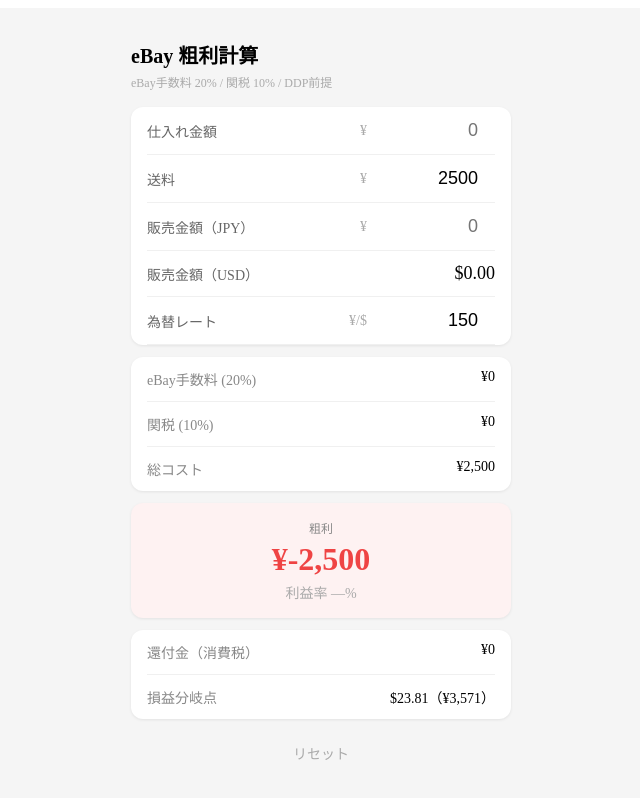
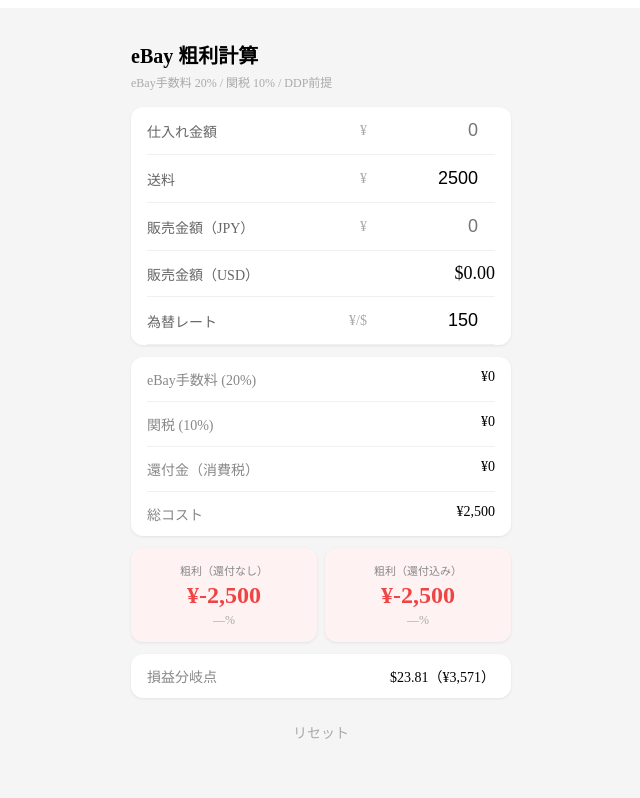
Before and after one commit to arita0222/ebay-profit-calc, a React (Vite) app: page / in a window 1280 px wide. Shown: the top 798 px of the page, without its empty margins (319-959 px from the left). Built offline with nearby package versions, Linux system fonts and the light colour scheme.

Commit message:
show profit with and without refund

```diff
--- a/src/App.jsx
+++ b/src/App.jsx
@@ -39,8 +39,10 @@
   const ebayFee = Math.round(sale * 0.2);
   const refund = Math.round(c * 10 / 110);
   const totalCost = c + s + duty + ebayFee;
-  const profit = sale - totalCost + refund;
-  const margin = sale > 0 ? ((profit / sale) * 100).toFixed(1) : "—";
+  const profitNoRefund = sale - totalCost;
+  const profitWithRefund = profitNoRefund + refund;
+  const marginNo = sale > 0 ? ((profitNoRefund / sale) * 100).toFixed(1) : "—";
+  const marginWith = sale > 0 ? ((profitWithRefund / sale) * 100).toFixed(1) : "—";
   const breakEvenJpy = Math.round((c - refund + s) / 0.7);
   const breakEvenUsd = (breakEvenJpy / r).toFixed(2);
 
@@ -62,15 +64,22 @@
         <div style={{background:"#fff",borderRadius:"12px",padding:"0 16px",marginTop:"12px",boxShadow:"0 1px 3px rgba(0,0,0,0.08)"}}>
           {row("eBay手数料 (20%)", "¥" + ebayFee.toLocaleString(), true)}
           {row("関税 (10%)", "¥" + duty.toLocaleString(), true)}
+          {row("還付金（消費税）", "¥" + refund.toLocaleString(), true)}
           {row("総コスト", "¥" + totalCost.toLocaleString(), false)}
         </div>
-        <div style={{borderRadius:"12px",padding:"16px",marginTop:"12px",textAlign:"center",background:profit>=0?"#ecfdf5":"#fef2f2",boxShadow:"0 1px 3px rgba(0,0,0,0.08)"}}>
-          <p style={{fontSize:"12px",color:"#888",margin:"0 0 4px"}}>粗利</p>
-          <p style={{fontSize:"32px",fontWeight:"bold",margin:0,color:profit>=0?"#059669":"#ef4444"}}>¥{profit.toLocaleString()}</p>
-          <p style={{fontSize:"14px",color:"#aaa",margin:"4px 0 0"}}>利益率 {margin}%</p>
+        <div style={{display:"flex",gap:"8px",marginTop:"12px"}}>
+          <div style={{flex:1,borderRadius:"12px",padding:"14px 8px",textAlign:"center",background:profitNoRefund>=0?"#ecfdf5":"#fef2f2",boxShadow:"0 1px 3px rgba(0,0,0,0.08)"}}>
+            <p style={{fontSize:"11px",color:"#888",margin:"0 0 4px"}}>粗利（還付なし）</p>
+            <p style={{fontSize:"24px",fontWeight:"bold",margin:0,color:profitNoRefund>=0?"#059669":"#ef4444"}}>¥{profitNoRefund.toLocaleString()}</p>
+            <p style={{fontSize:"12px",color:"#aaa",margin:"4px 0 0"}}>{marginNo}%</p>
+          </div>
+          <div style={{flex:1,borderRadius:"12px",padding:"14px 8px",textAlign:"center",background:profitWithRefund>=0?"#ecfdf5":"#fef2f2",boxShadow:"0 1px 3px rgba(0,0,0,0.08)"}}>
+            <p style={{fontSize:"11px",color:"#888",margin:"0 0 4px"}}>粗利（還付込み）</p>
+            <p style={{fontSize:"24px",fontWeight:"bold",margin:0,color:profitWithRefund>=0?"#059669":"#ef4444"}}>¥{profitWithRefund.toLocaleString()}</p>
+            <p style={{fontSize:"12px",color:"#aaa",margin:"4px 0 0"}}>{marginWith}%</p>
+          </div>
         </div>
         <div style={{background:"#fff",borderRadius:"12px",padding:"0 16px",marginTop:"12px",boxShadow:"0 1px 3px rgba(0,0,0,0.08)"}}>
-          {row("還付金（消費税）", "¥" + refund.toLocaleString(), true)}
           {row("損益分岐点", "$" + breakEvenUsd + "（¥" + breakEvenJpy.toLocaleString() + "）", false)}
         </div>
         <button onClick={() => { setCost(""); setShipping("2500"); setSalePrice(""); setRate("150"); }} style={{width:"100%",marginTop:"16px",padding:"8px",fontSize:"14px",color:"#aaa",background:"none",border:"none",cursor:"pointer"}}>リセット</button>
```
